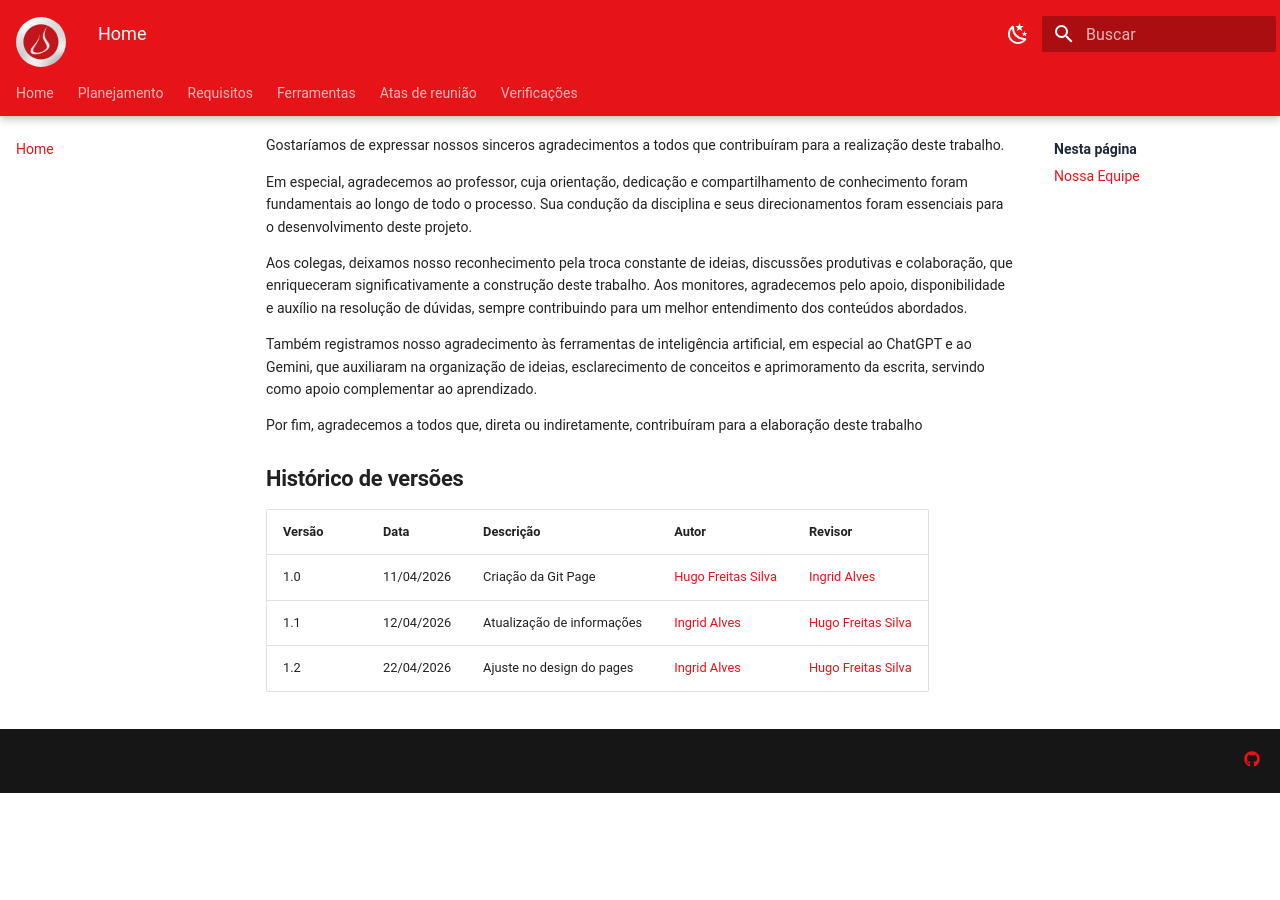
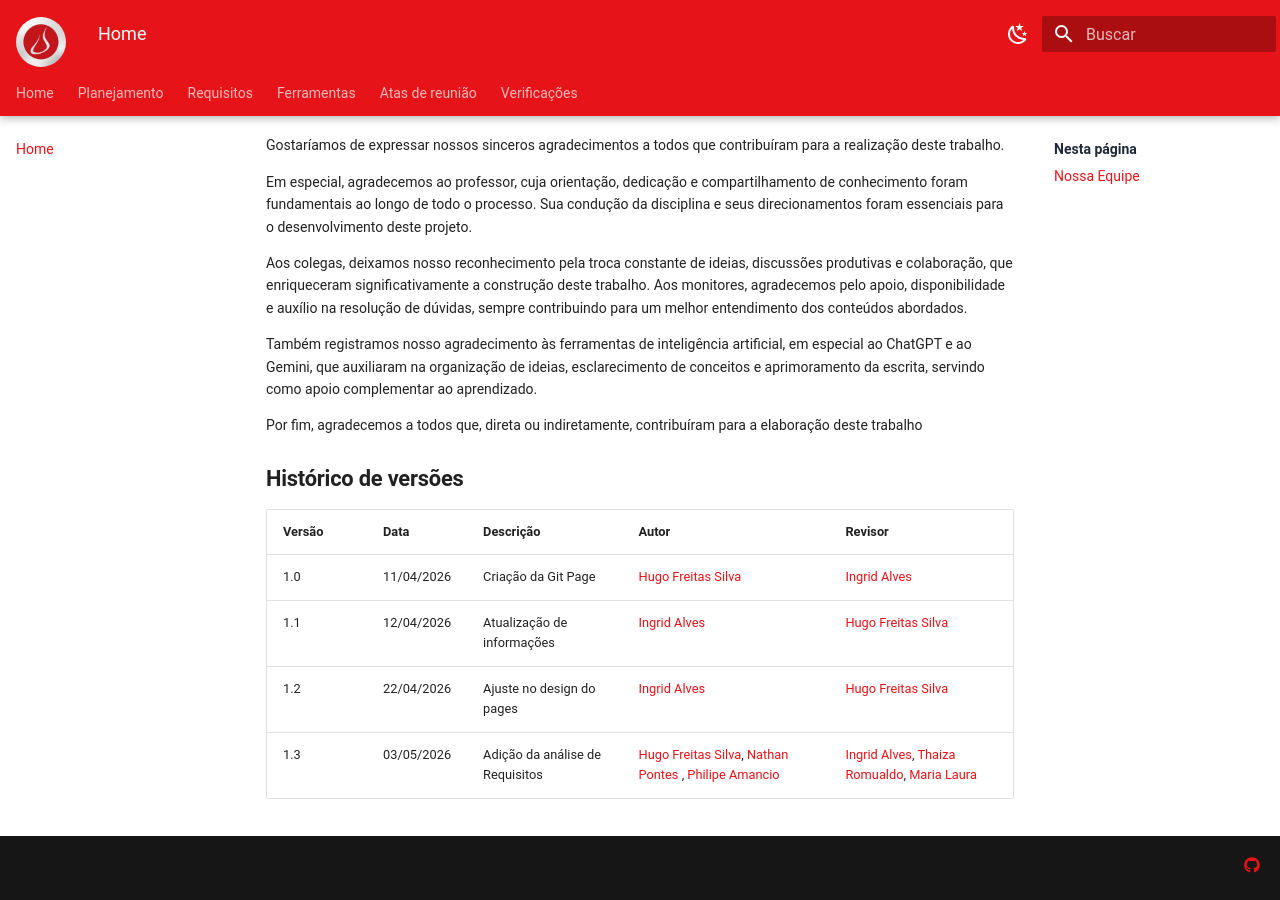
Before and after one commit to Interacao-Humano-Computador/2026.1-Grupo07, an MkDocs documentation site: the page built from docs/index.md, in a window 1280 px wide and 900 px high, scrolled down 707 px. Built offline with MkDocs 1.6.1 and Material for MkDocs 9.7.7, drawn with Linux system fonts in a browser that asks for light colours; before the commit the page ends 1500 px from its top, so only the background shows below that.

Commit message:
docs: update version

```diff
--- a/docs/index.md
+++ b/docs/index.md
@@ -66,3 +66,4 @@ Por fim, agradecemos a todos que, direta ou indiretamente, contribuíram para a
 | 1.0 | 11/04/2026| Criação da Git Page | [Hugo Freitas Silva](https://github.com/HugoFreitass) | [Ingrid Alves](https://github.com/alvesingrid) |
 | 1.1 | 12/04/2026 | Atualização de informações | [Ingrid Alves](https://github.com/alvesingrid) |[Hugo Freitas Silva](https://github.com/HugoFreitass) |
 | 1.2 | 22/04/2026 | Ajuste no design do pages | [Ingrid Alves](https://github.com/alvesingrid) |[Hugo Freitas Silva](https://github.com/HugoFreitass) |
+| 1.3 | 03/05/2026 | Adição da análise de Requisitos | [Hugo Freitas Silva](https://github.com/HugoFreitass), [Nathan Pontes](https://github.com/nathanpromao) , [Philipe Amancio](https://github.com/Phill-Chill) | [Ingrid Alves](https://github.com/alvesingrid), [Thaiza Romualdo](https://github.com/ThaizaWeert), [Maria Laura](https://github.com/Maria-Laura-Regis) |
```
